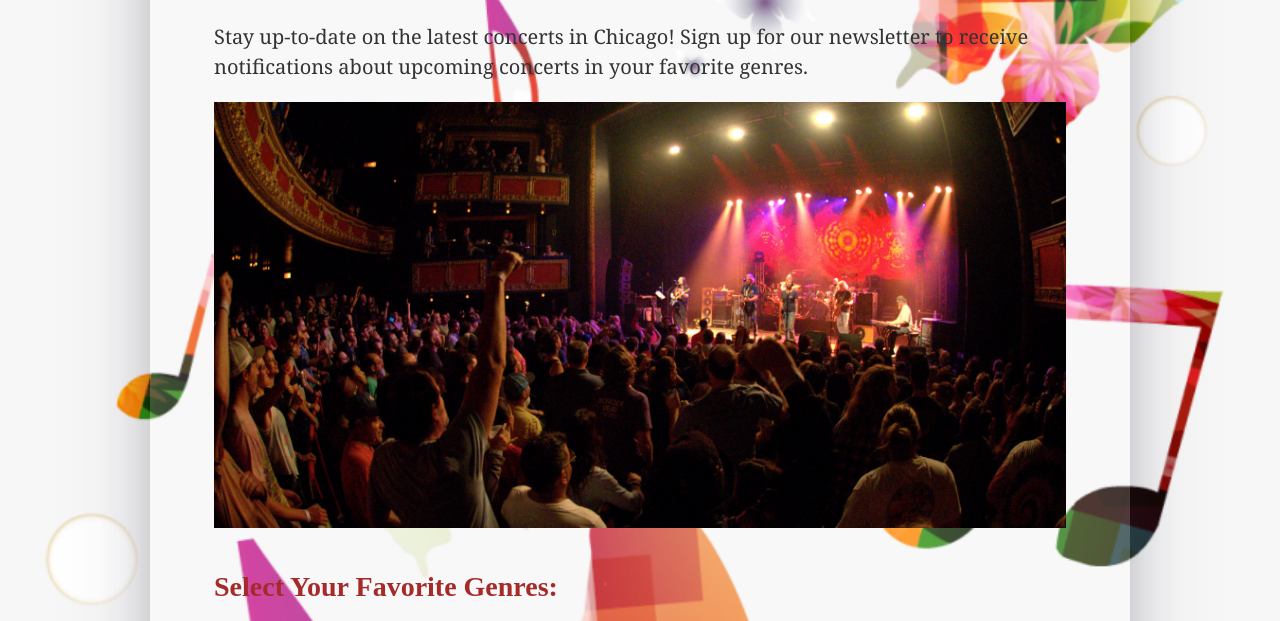
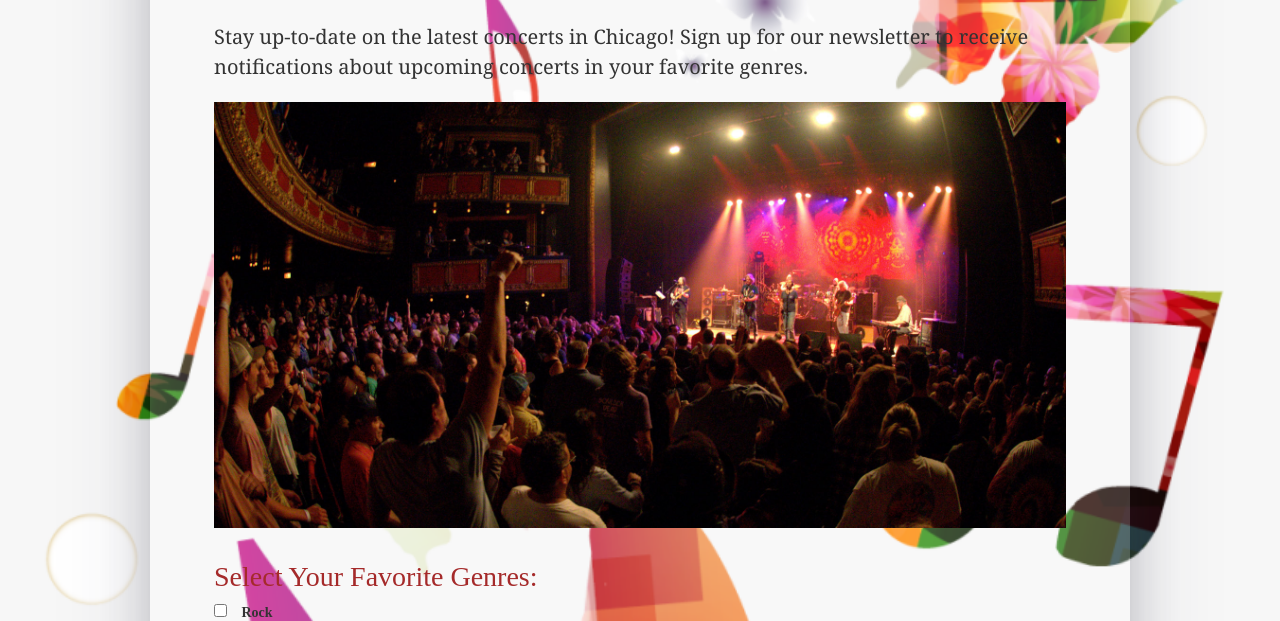
Before and after one commit to Gyuhwan-Choi/project-1, a plain HTML site: page index.html in a window 1280 px wide. Shown: the part 306-927 px from the top of the page. Drawn offline with Linux system fonts and the light colour scheme.

Commit message:
fix errors from html validator

```diff
--- a/index.html
+++ b/index.html
@@ -1,7 +1,6 @@
 <!DOCTYPE html>
 <html lang="en">
 <head>
-  <link rel="shortcut icon" type="image/x-icon" href="image/sad.ico" />
   <meta charset="UTF-8">
   <meta name="viewport" content="width=device-width, initial-scale=1.0">
   <link rel="stylesheet" href="css/reset.css">
@@ -12,14 +11,14 @@
 </head>
 
 <body>
-  <section class="card">
-    <main id="container">
+  <main id="container">
+    <section class="card">
 	  <button class="change_button" onclick="changeBackground()">Change Theme</button>
 	  <h1>Chicago Music Concert Newsletter Sign Up</h1>
 	  <p>Stay up-to-date on the latest concerts in Chicago! Sign up for our newsletter to receive notifications about upcoming concerts in your favorite genres.</p>
 	  <img src="media/concert.jpg" alt= "Image of Concert">
 	  <form>
-	    <label for="genres" class = "select-bigger">Select Your Favorite Genres:</label>
+	    <h3 class="select-bigger">Select Your Favorite Genres:</h3>
 		<div>
 		  <input type="checkbox" id="rock" name="genre" value="Rock">
 		  <label for="rock">Rock</label>
@@ -66,18 +65,18 @@
         <h2 class="title">Sign Up Now</h2>
 		<div class ="cover">
           <div class="input-field">
-            <input type="text" name="name" placeholder="Full Name" />
+            <input type="text" name="name" placeholder="Full Name"/>
           </div>
           <div class="input-field">
-            <input type="email" name="email" placeholder="Email" />
+            <input type="email" name="email" placeholder="Email"/>
           </div>
 		  <div class="input-field">
-		    <input type="text" name="age" placeholder="Age" />
+		    <input type="text" name="age" placeholder="Age"/>
 		  </div>
-          <input type="submit" value="Submit" class="btn solid" id="submit_button" />
+          <input type="submit" value="Submit" class="btn solid" id="submit_button"/>
 		</div>
 	  </form>
-	</main>
-  </section>
+	</section>
+  </main>
 </body>
 </html>
```
